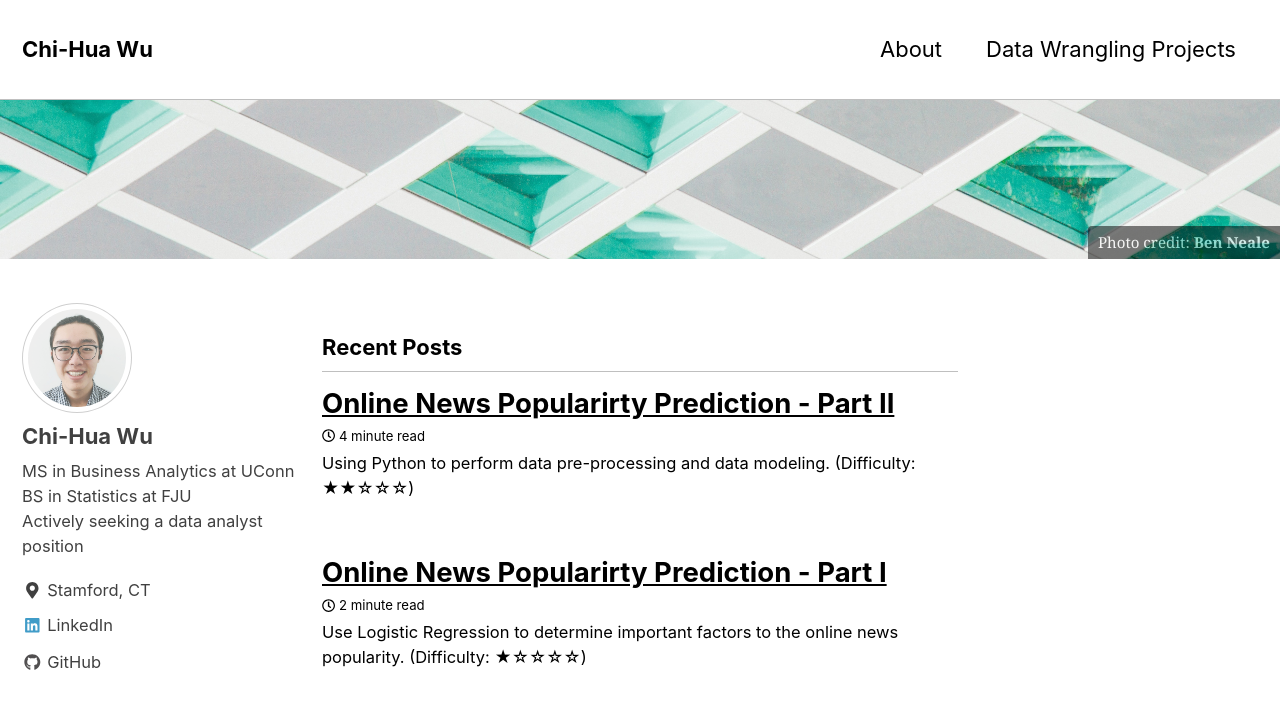
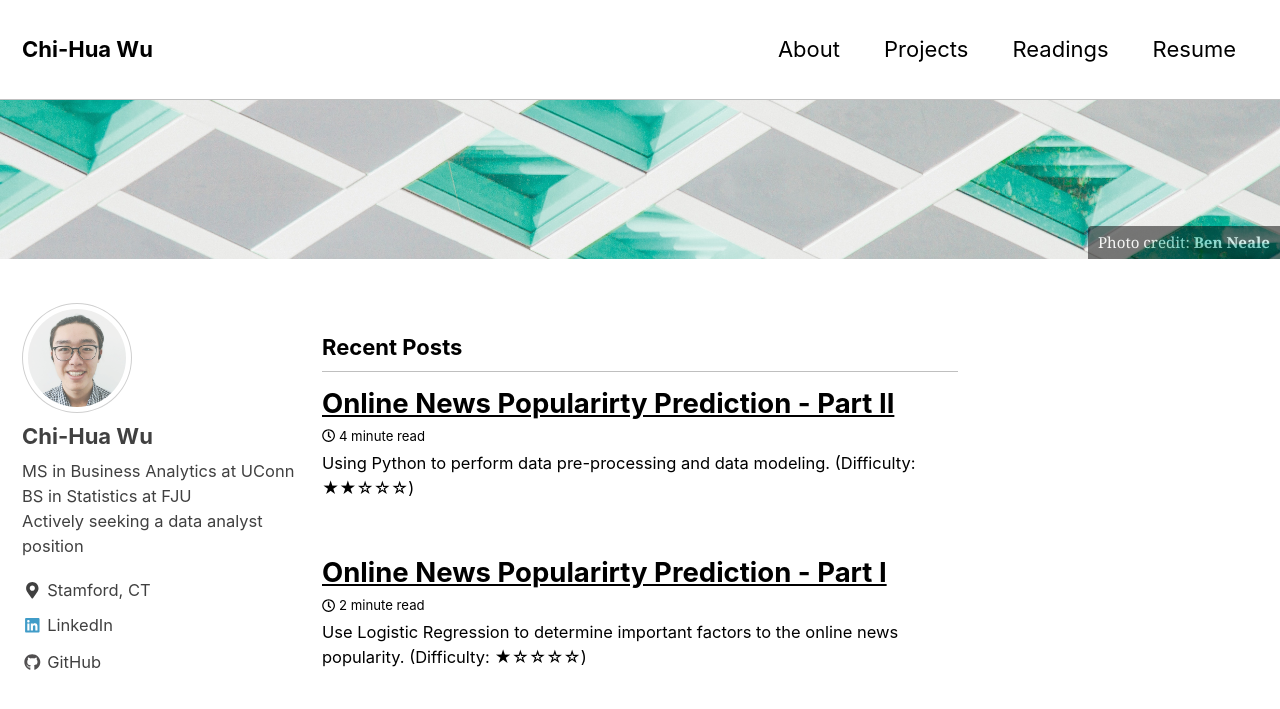
Before and after one commit to chw18019/chw18019.github.io, a Jekyll site: the page built from index.html, in a window 1280 px wide and 900 px high. Shown: the top 709 px of the window. Built offline with Jekyll 4.4.1, drawn with Linux system fonts in a browser that asks for light colours; nearby versions of some CDN libraries; the list of posts is cut into pages by our own code.

Commit message:
Update navigation.yml

```diff
--- a/_data/navigation.yml
+++ b/_data/navigation.yml
@@ -2,8 +2,12 @@
 main:
   - title: "About"
     url: /about/
-  - title: "Data Wrangling Projects"
-    url: /data-wrangling/
+  - title: "Projects"
+    url: /projects/
+  - title: "Readings"
+    url: /readings/
+  - title: "Resume"
+    url: /assets/docs/Resume.pdf
   # - title: "About"
   #   url: https://mmistakes.github.io/minimal-mistakes/about/
   # - title: "Sample Posts"
```
